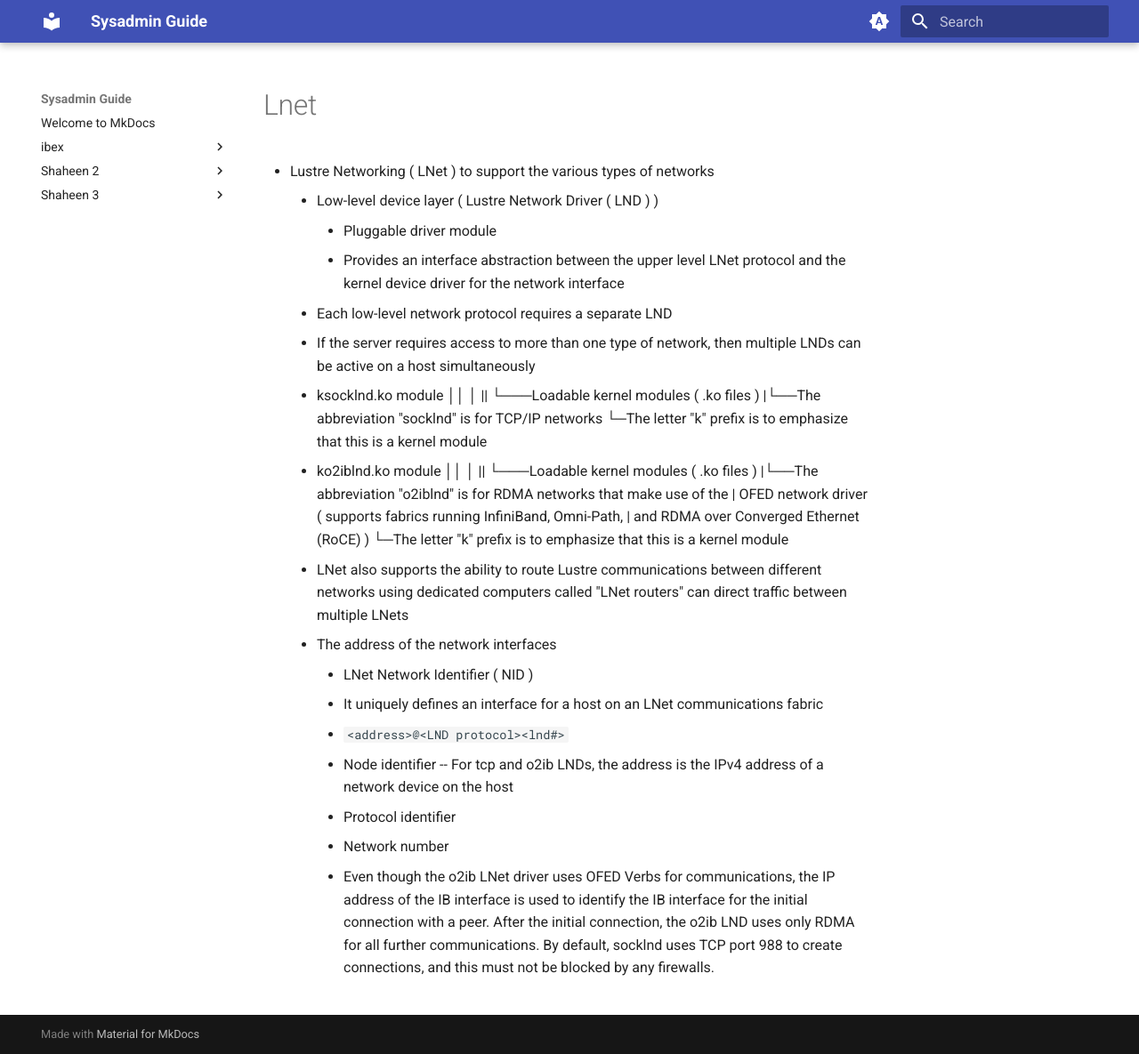
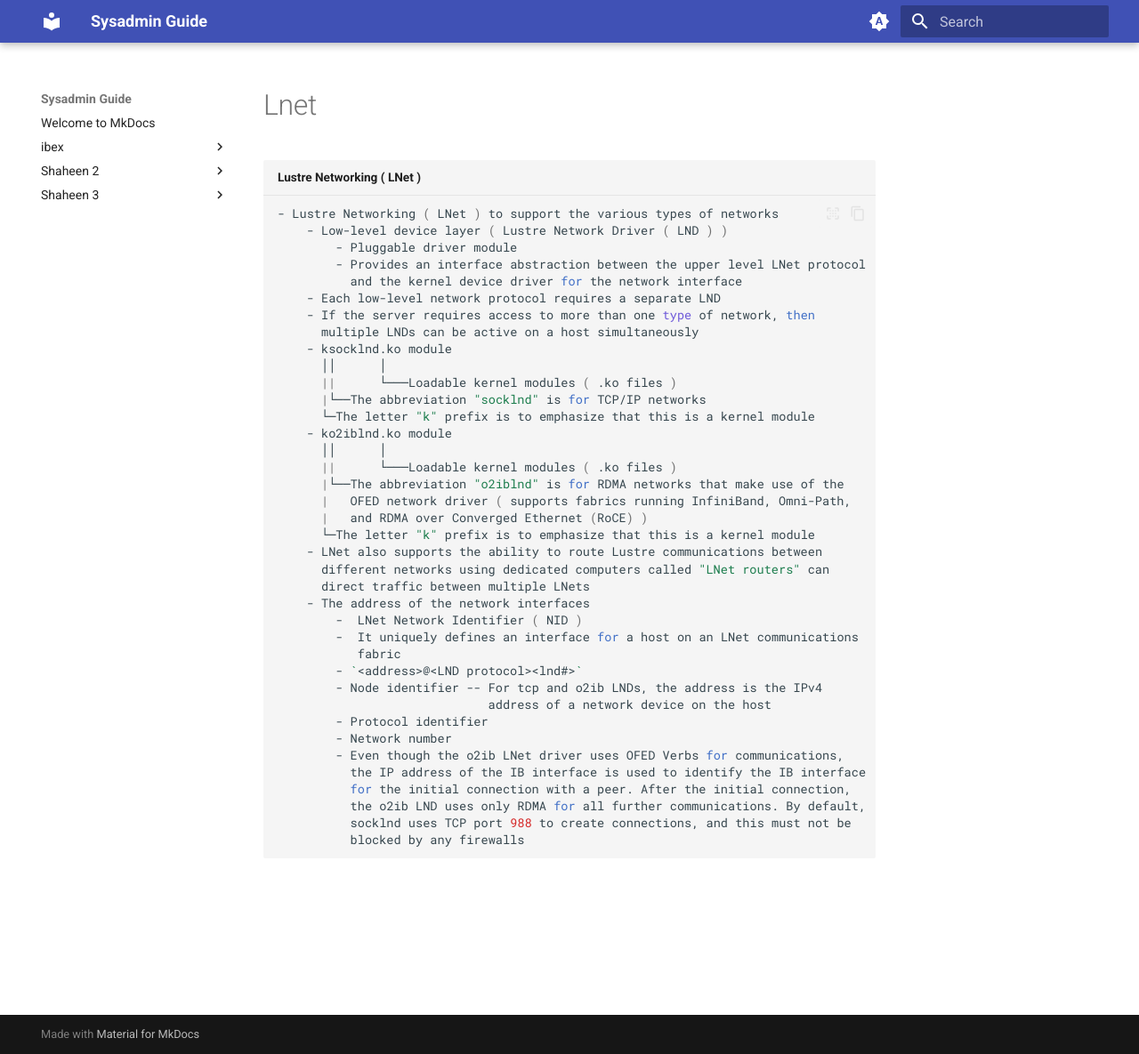
Before and after one commit to farhanma/hpe, an MkDocs documentation site: the page built from docs/lnet.md, in a window 1280 px wide and 1185 px high. Shown: the whole window at 89% size. Built offline with MkDocs 1.6.1 and Material for MkDocs 9.7.7, drawn with Linux system fonts in a browser that asks for light colours.

Commit message:
Update lnet.md

````diff
--- a/docs/lnet.md
+++ b/docs/lnet.md
@@ -1,3 +1,4 @@
+```sh title="Lustre Networking ( LNet )"
 - Lustre Networking ( LNet ) to support the various types of networks
     - Low-level device layer ( Lustre Network Driver ( LND ) )
         - Pluggable driver module
@@ -35,4 +36,5 @@
           for the initial connection with a peer. After the initial connection,
           the o2ib LND uses only RDMA for all further communications. By default,
           socklnd uses TCP port 988 to create connections, and this must not be
-          blocked by any firewalls.
+          blocked by any firewalls
+```
````
